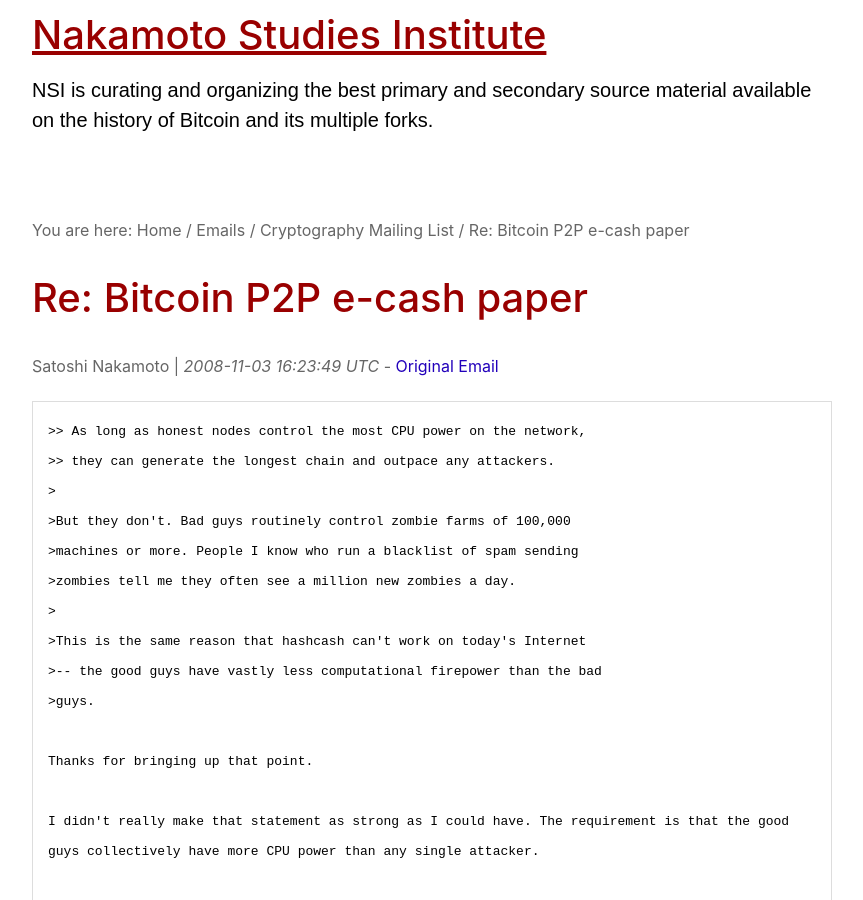
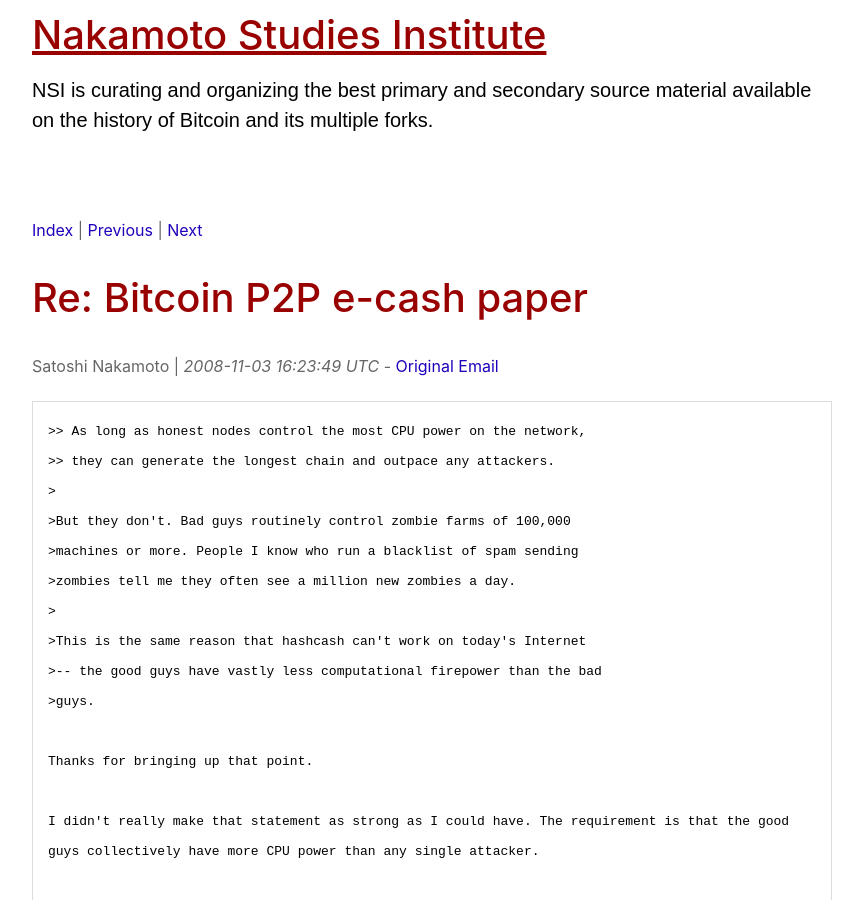
Before and after one commit to nakamotostudies/nakamotostudies.github.io, a Jekyll site: the page built from emails/cryptography/3.md, in a window 1280 px wide and 900 px high. Shown: the whole window, without its empty margins (58-921 px from the left). Built offline with Jekyll 4.4.1, drawn with Linux system fonts in a browser that asks for light colours.

Commit message:
Update 3.md

```diff
--- a/emails/cryptography/3.md
+++ b/emails/cryptography/3.md
@@ -1,7 +1,9 @@
 ---
 layout: default
 ---
-<p><small>You are here: Home / Emails / Cryptography Mailing List / Re: Bitcoin P2P e-cash paper</small></p>
+<p><small>
+	<a href="/">Index</a> | <a href="/emails/cryptography/2">Previous</a> | <a href="/emails/cryptography/4">Next</a></small>
+  </p>
 
 # Re: Bitcoin P2P e-cash paper
 
```
